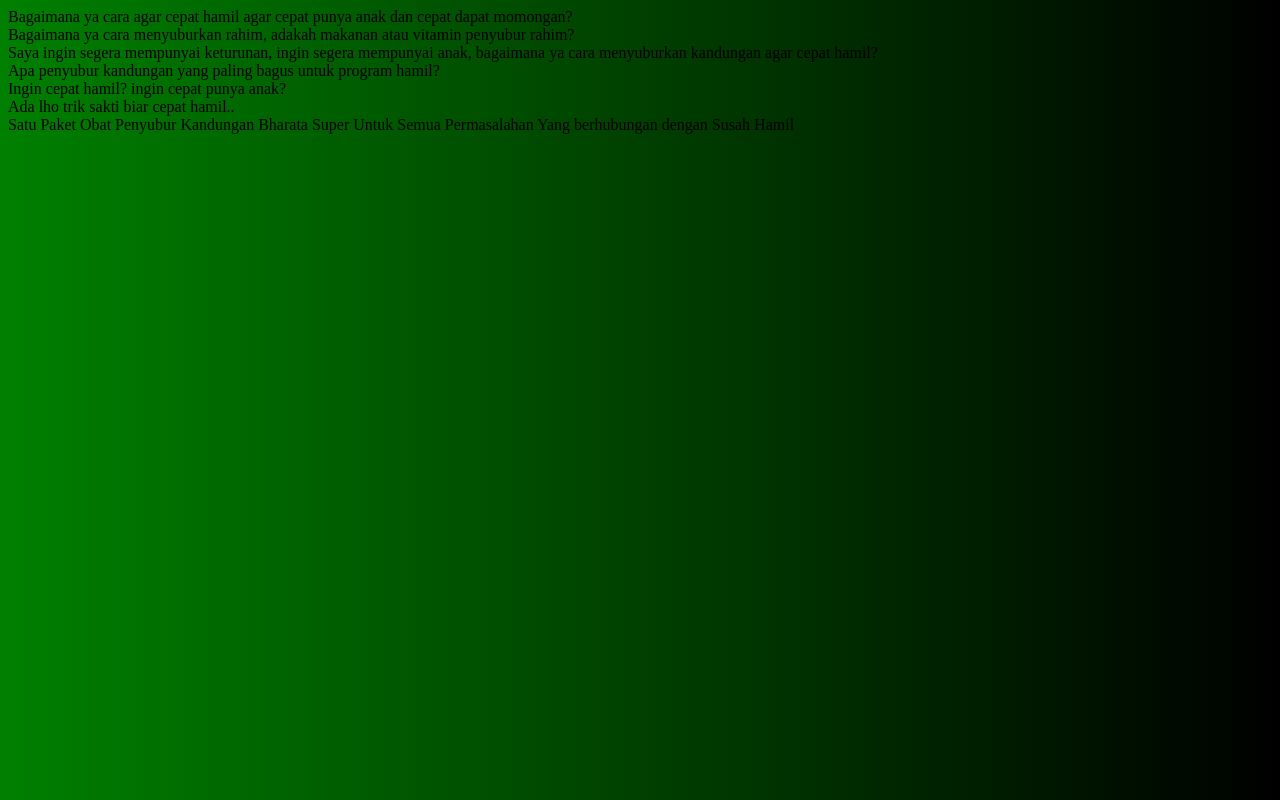
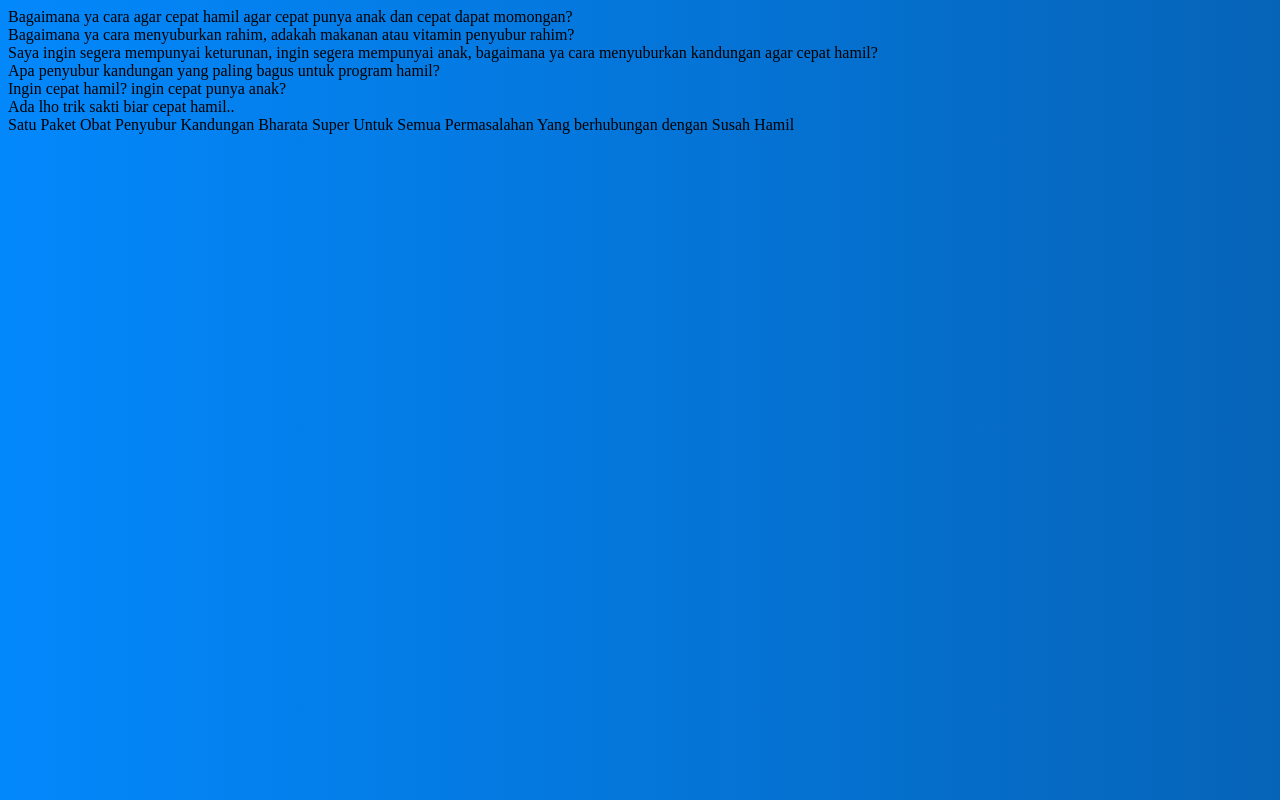
Before and after one commit to chordlagu/landingpage, a plain HTML site: page index.htm in a window 1280 px wide. Drawn offline with Linux system fonts and the light colour scheme.

Commit message:
Update index.htm

```diff
--- a/index.htm
+++ b/index.htm
@@ -6,7 +6,7 @@
 <meta content='width=device-width, initial-scale=1, maximum-scale=1' name='viewport' />
 <title></title>
 <style>
-  body{background-image: linear-gradient(to right, green, black) !important;}
+  body{background-image: linear-gradient(to right, #0388fc, #0664b8) !important;}
 </style>
 </head>
 <body>
```
